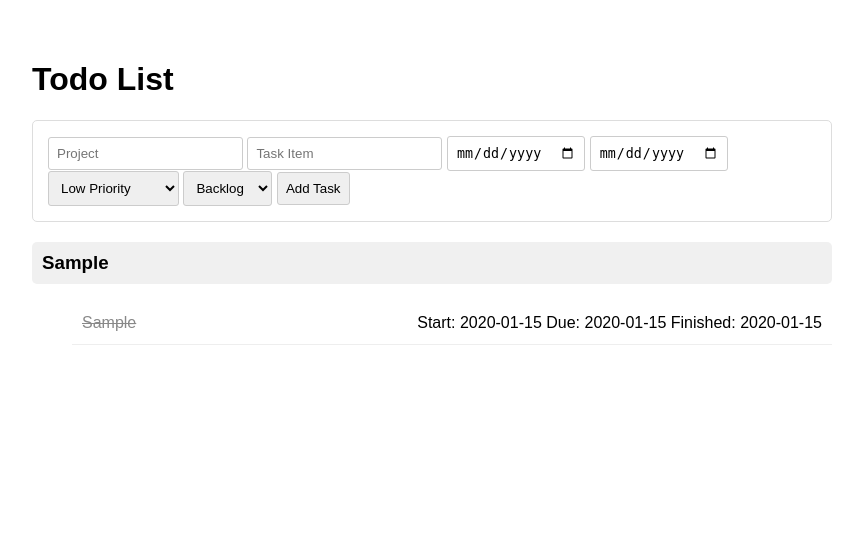
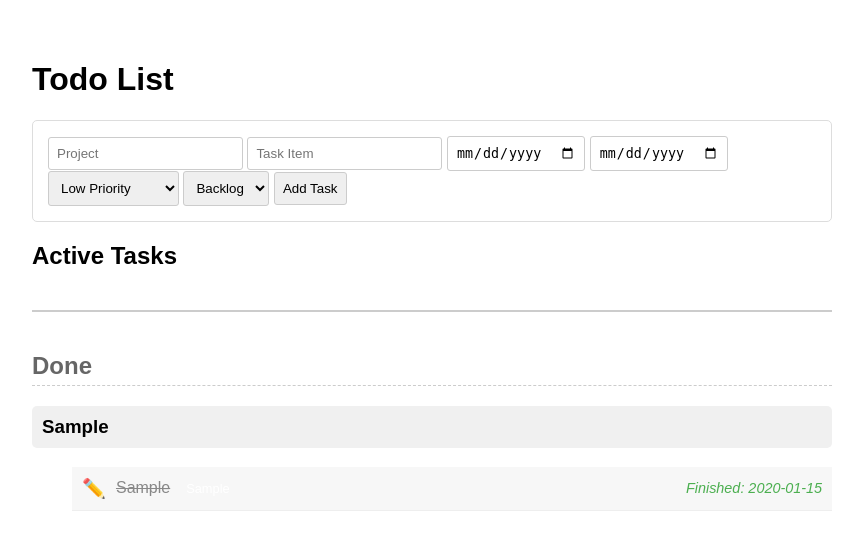
Before and after one commit to krgirard33/ProjectEcho, a Flask app: page /todo/ in a window 1280 px wide. Shown: the part 47-597 px from the top of the page, without its empty margins (208-1071 px from the left). Run offline with Flask 2, Linux system fonts and the light colour scheme; tables that the repository leaves empty hold one stand-in row (values such as "Sample post").

Commit message:
Can now edit todos, and ones maked finished are moved into Done, sorted by Project

```diff
--- a/static/style.css
+++ b/static/style.css
@@ -186,6 +186,7 @@
     align-items: center;
     padding: 10px;
     border-bottom: 1px solid #eee;
+    background-color: white; /* Ensure active items are visible */
 }
 
 .item-content {
@@ -217,3 +218,66 @@
     text-decoration: line-through;
     color: #888;
 }
+
+.item-details {
+    display: flex;
+    align-items: center;
+    gap: 10px;
+}
+
+.edit-link {
+    text-decoration: none;
+    font-size: 1.2em;
+    color: #999;
+}
+
+/* FINISHED ITEM STYLES */
+.finished-list-container {
+    margin-top: 40px;
+    border-top: 2px solid #ccc;
+    padding-top: 20px;
+}
+
+.finished-header {
+    color: #666;
+    font-size: 1.5em;
+    border-bottom: 1px dashed #ccc;
+    padding-bottom: 5px;
+}
+
+.finished-item {
+    background-color: #f7f7f7;
+}
+
+    .finished-item .item-text {
+        text-decoration: line-through;
+        color: #888;
+    }
+
+.finished-tag {
+    font-style: italic;
+    color: #4CAF50; /* Green color */
+    font-size: 0.9em;
+}
+
+/* Status Badges for Active Items (Optional, but looks cleaner) */
+.status-badge {
+    font-size: 0.8em;
+    padding: 3px 6px;
+    border-radius: 3px;
+    color: white;
+    margin-left: 10px;
+}
+
+.status-backlog {
+    background-color: #6c757d;
+}
+
+.status-holding {
+    background-color: #ffc107;
+    color: #333;
+}
+
+.status-started {
+    background-color: #007bff;
+}
--- a/templates/todo.html
+++ b/templates/todo.html
@@ -19,27 +19,28 @@
             <option value="backlog">Backlog</option>
             <option value="holding">Holding</option>
             <option value="started">Started</option>
-            <option value="finished">Finished</option>
         </select>
         <button type="submit">Add Task</button>
     </form>
 </div>
 
 <div class="todo-list-container">
-    {% for project, items in todos_by_project.items() %}
+    <h2>Active Tasks</h2>
+    {% for project, items in active_todos_by_project.items() %}
     <div class="project-section">
         <h3>{{ project }}</h3>
-        <ul>
+        <ul class="todo-list">
             {% for item in items %}
             <li class="todo-item status-{{ item.status }}">
-                <div class="item-content">
+                <div class="item-details">
+                    <a href="{{ url_for('todo_bp.edit_todo', item_id=item.id) }}" class="edit-link">✏️</a>
                     <span class="item-text">{{ item.item }}</span>
                     <span class="priority priority-{{ item.priority }}">{{ item.priority }}</span>
                 </div>
                 <div class="item-dates">
                     {% if item.start_date %}<span>Start: {{ item.start_date }}</span>{% endif %}
                     {% if item.due_date %}<span>Due: {{ item.due_date }}</span>{% endif %}
-                    {% if item.finished_date %}<span>Finished: {{ item.finished_date }}</span>{% endif %}
+                    <span class="status-badge status-{{ item.status }}">{{ item.status | capitalize }}</span>
                 </div>
             </li>
             {% endfor %}
@@ -47,4 +48,31 @@
     </div>
     {% endfor %}
 </div>
+
+
+{% if finished_todos_by_project %}
+<div class="finished-list-container">
+    <h2 class="finished-header">Done</h2>
+
+    {% for project, items in finished_todos_by_project %}
+    <div class="project-section finished-project-section">
+        <h3>{{ project }}</h3>
+        <ul class="todo-list">
+            {% for item in items %}
+            <li class="todo-item finished-item">
+                <div class="item-details">
+                    <a href="{{ url_for('todo_bp.edit_todo', item_id=item.id) }}" class="edit-link">✏️</a>
+                    <span class="item-text">{{ item.item }}</span>
+                    <span class="priority priority-{{ item.priority }}">{{ item.priority }}</span>
+                </div>
+                <div class="item-dates">
+                    <span class="finished-tag">Finished: {{ item.finished_date }}</span>
+                </div>
+            </li>
+            {% endfor %}
+        </ul>
+    </div>
+    {% endfor %}
+</div>
+    {% endif %}
 {% endblock %}
--- a/todo.py
+++ b/todo.py
@@ -1,6 +1,7 @@
 from flask import Blueprint, render_template, request, redirect, url_for
 from collections import defaultdict
 import sqlite3
+import datetime
 
 # Define the Blueprint. The URL prefix will be '/todo'
 todo_bp = Blueprint('todo_bp', __name__, url_prefix='/todo')
@@ -22,17 +23,70 @@
         priority = request.form['priority']
         status = request.form['status']
 
-        conn.execute('INSERT INTO todos (project, item, start_date, due_date, priority, status) VALUES (?, ?, ?, ?, ?, ?)',
-                     (project, item, start_date, due_date, priority, status))
+        # Check if the task is being marked as finished and set the finished_date
+        finished_date = datetime.date.today().strftime('%Y-%m-%d') if status == 'finished' else None
+
+        conn.execute('INSERT INTO todos (project, item, start_date, due_date, finished_date, priority, status) VALUES (?, ?, ?, ?, ?, ?, ?)',
+                     (project, item, start_date, due_date, finished_date, priority, status))
         conn.commit()
         conn.close()
         return redirect(url_for('todo_bp.todo'))
 
-    todos = conn.execute('SELECT * FROM todos ORDER BY project, due_date ASC').fetchall()
+    all_todos = conn.execute('SELECT * FROM todos ORDER BY status, project, due_date ASC').fetchall()
     conn.close()
 
-    todos_by_project = defaultdict(list)
-    for todo_item in todos:
-        todos_by_project[todo_item['project']].append(todo_item)
+    active_todos_by_project = defaultdict(list)
+    finished_todos_by_project = defaultdict(list)
 
-    return render_template('todo.html', todos_by_project=todos_by_project)
+    for todo_item in all_todos:
+        if todo_item['status'] == 'finished':
+            # 🟢 Group finished items by project key
+            finished_todos_by_project[todo_item['project']].append(todo_item)
+        else:
+            active_todos_by_project[todo_item['project']].append(todo_item)
+
+    sorted_finished_projects = sorted(finished_todos_by_project.items())
+
+    return render_template('todo.html',active_todos_by_project=active_todos_by_project, finished_todos_by_project=sorted_finished_projects)
+
+# Editing Todos
+@todo_bp.route('/edit/<int:item_id>', methods=('GET', 'POST'))
+def edit_todo(item_id):
+    conn = get_db_connection()
+
+    if request.method == 'POST':
+        project = request.form['project']
+        item = request.form['item']
+        start_date = request.form['start_date'] or None
+        due_date = request.form['due_date'] or None
+        priority = request.form['priority']
+        status = request.form['status']
+
+        # Determine the finished_date based on the new status
+        # ... (Your finished_date logic is correct here)
+        current_finished_date_tuple = conn.execute('SELECT finished_date FROM todos WHERE id = ?', (item_id,)).fetchone()
+        current_finished_date = current_finished_date_tuple[0] if current_finished_date_tuple else None
+
+        if status == 'finished' and not current_finished_date:
+            finished_date = datetime.date.today().strftime('%Y-%m-%d')
+        elif status != 'finished' and current_finished_date:
+            finished_date = None
+        else:
+            finished_date = current_finished_date
+
+        conn.execute('''
+            UPDATE todos
+            SET project = ?, item = ?, start_date = ?, due_date = ?, finished_date = ?, priority = ?, status = ?
+            WHERE id = ?
+        ''', (project, item, start_date, due_date, finished_date, priority, status, item_id))
+        conn.commit()
+        conn.close()
+        return redirect(url_for('todo_bp.todo'))
+
+    todo_item = conn.execute('SELECT * FROM todos WHERE id = ?', (item_id,)).fetchone()
+    conn.close()
+
+    if todo_item is None:
+        return "Todo item not found.", 404
+
+    return render_template('edit_todo.html', item=todo_item)
```
Also changed, not shown: templates/edit_todo.html (added, +43 -0 lines), app.py (line endings or trailing spaces).
